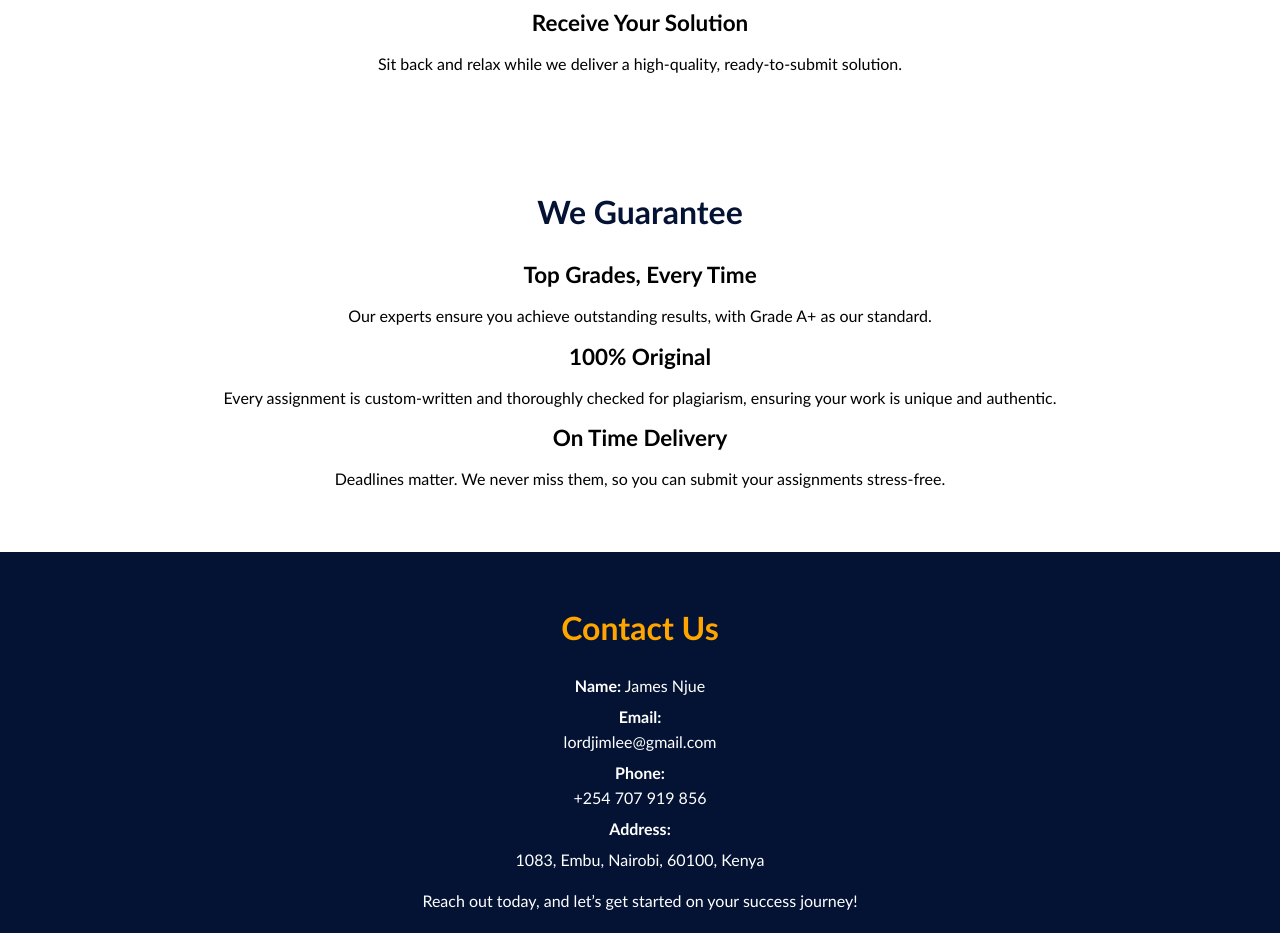
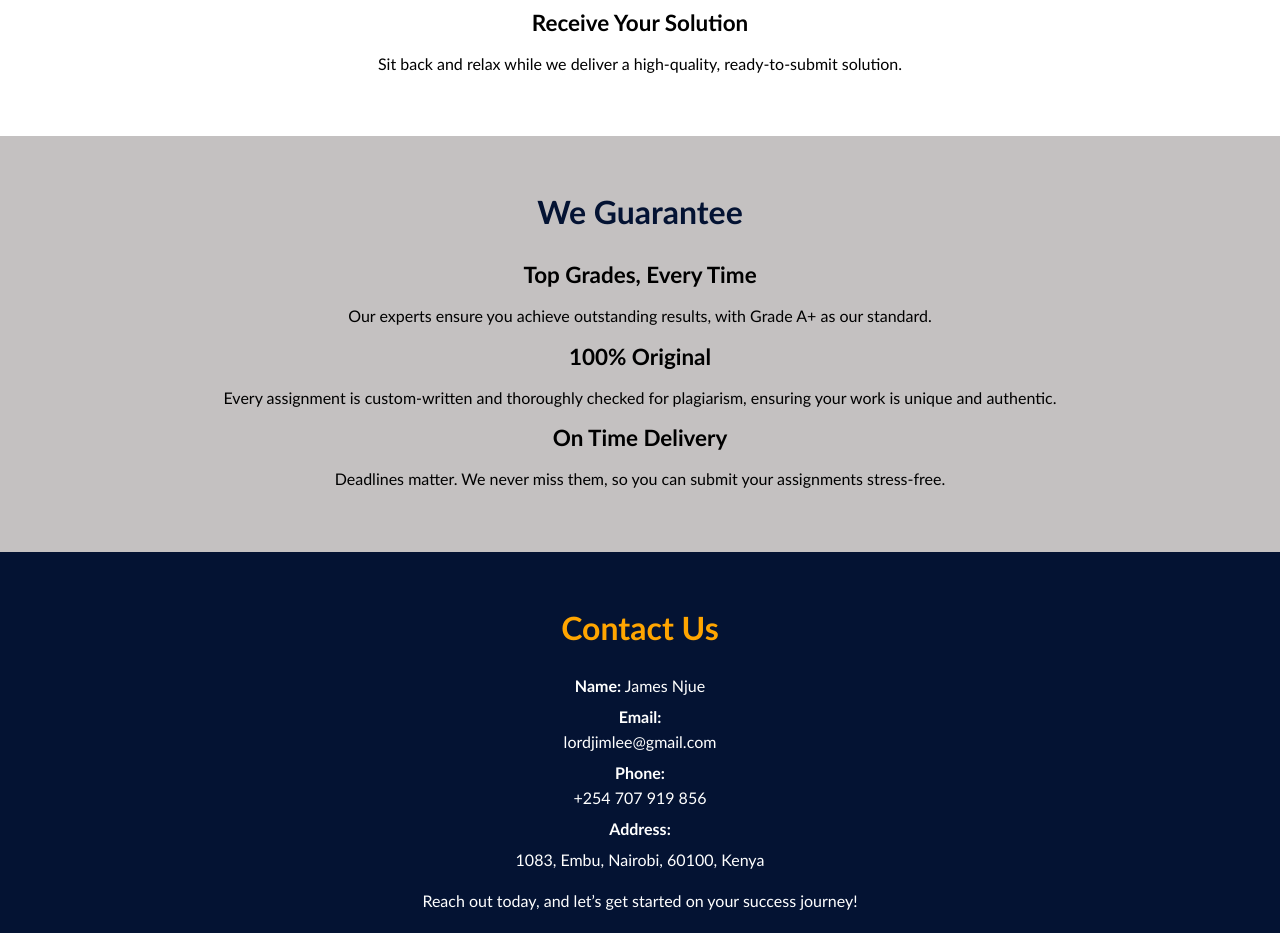
Before and after one commit to Davey0076/client-portfolio-one, a React (Vite) app: page / in a window 1280 px wide. Shown: the part 1060-1993 px from the top of the page. Built offline with nearby package versions, Linux system fonts and the light colour scheme.

Commit message:
update on styling

```diff
--- a/src/components/Guarantee/Guarantee.css
+++ b/src/components/Guarantee/Guarantee.css
@@ -1,6 +1,6 @@
 .guarantee {
   padding: 50px 40px;
-  background-color: white;
+  background-color: #c4c1c1;
   color: black;
   text-align: center;
 }
```
